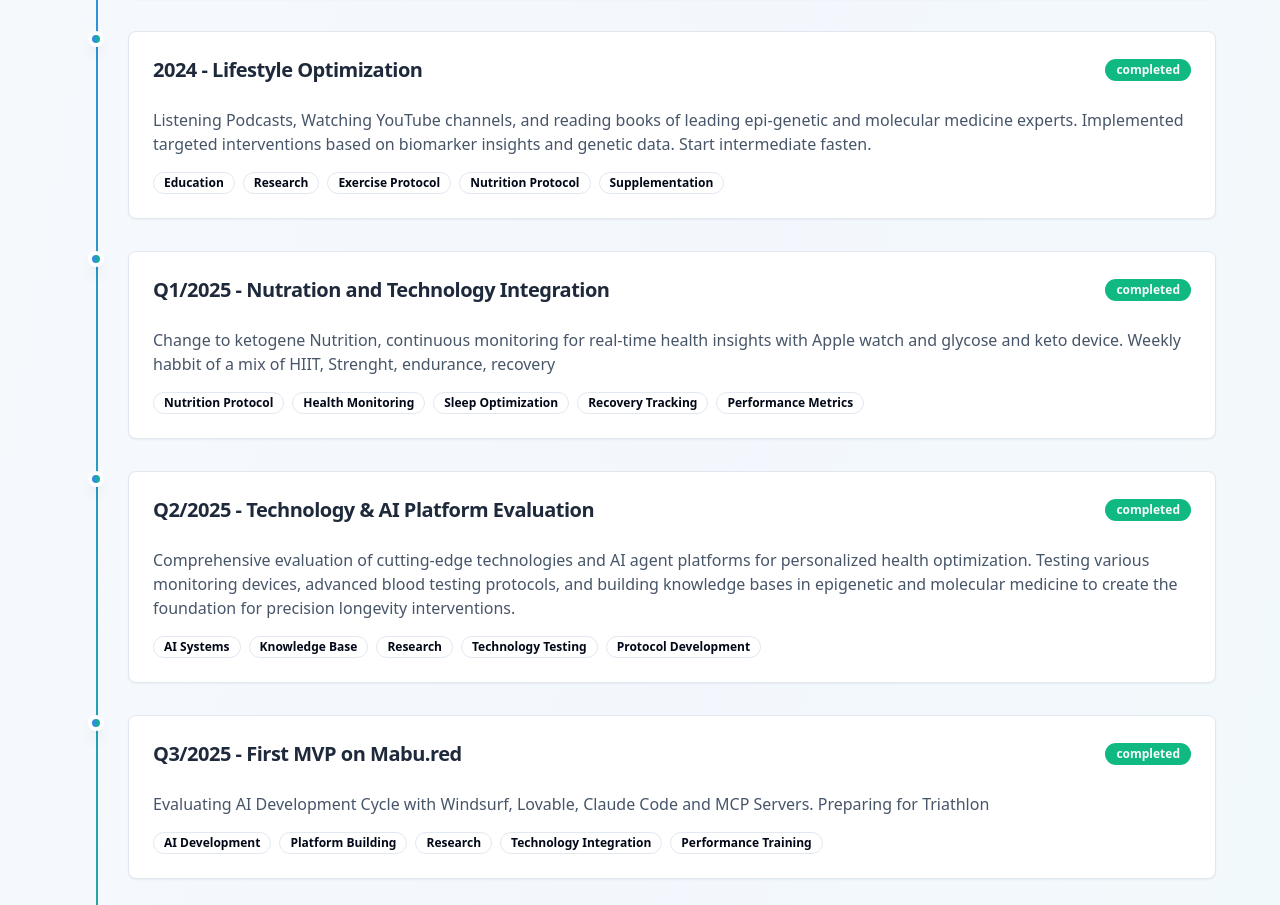
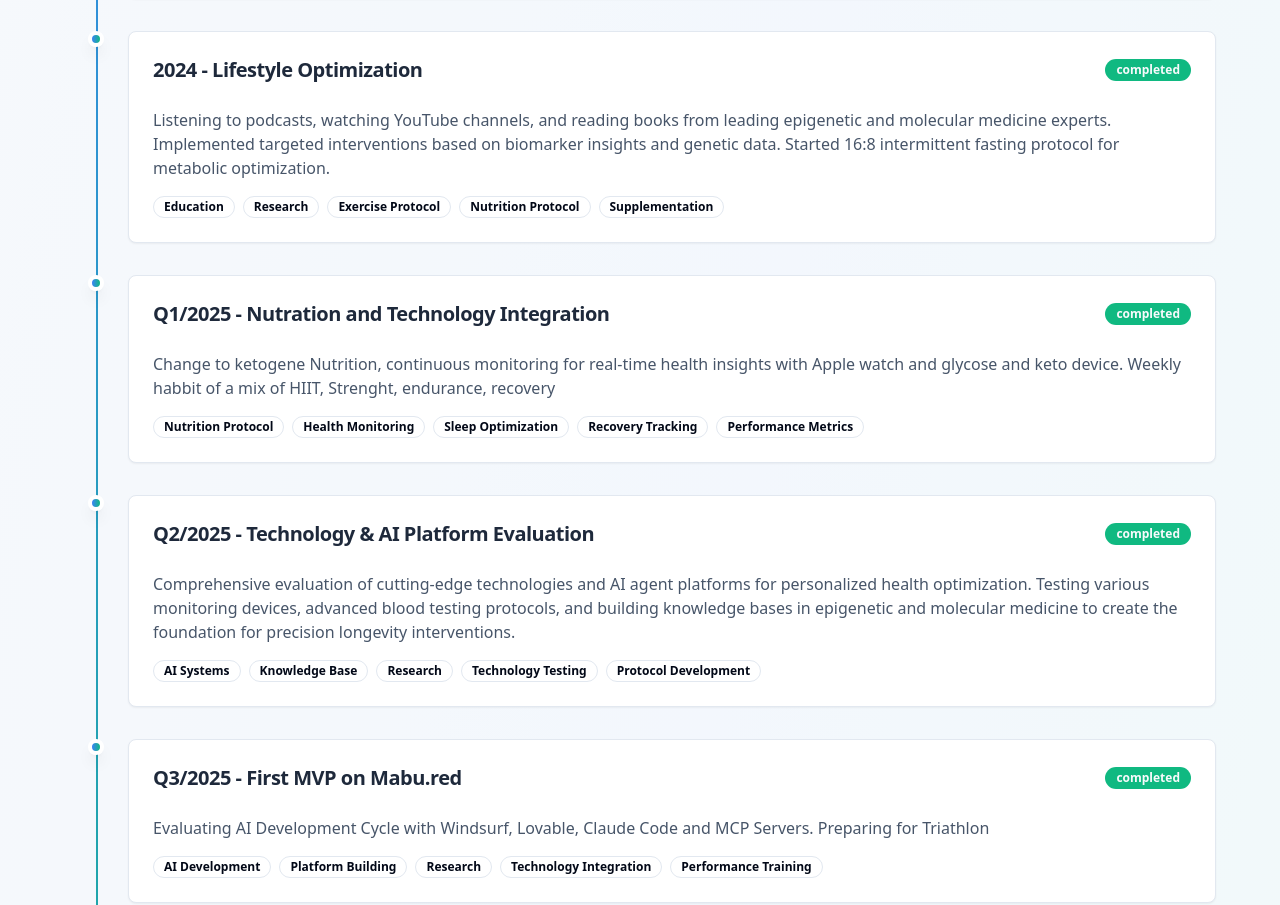
Before and after one commit to longevitycoach/healthspan-navigator-project, a React (Vite) app: page / in a window 1280 px wide. Shown: the part 2453-3358 px from the top of the page. Built offline with nearby package versions, Linux system fonts and the light colour scheme.

Commit message:
Improve "intermediate fasten" text
Improve the text "intermediate fasten" to be more descriptive and contextually relevant within the personal journey timeline.

```diff
--- a/src/components/PersonalJourney.tsx
+++ b/src/components/PersonalJourney.tsx
@@ -31,7 +31,7 @@ const PersonalJourney = () => {
     {
       year: "2024",
       title: "Lifestyle Optimization",
-      description: "Listening Podcasts, Watching YouTube channels, and reading books of leading epi-genetic and molecular medicine experts. Implemented targeted interventions based on biomarker insights and genetic data. Start intermediate fasten.",
+      description: "Listening to podcasts, watching YouTube channels, and reading books from leading epigenetic and molecular medicine experts. Implemented targeted interventions based on biomarker insights and genetic data. Started 16:8 intermittent fasting protocol for metabolic optimization.",
       status: "completed",
       metrics: ["Education", "Research", "Exercise Protocol", "Nutrition Protocol", "Supplementation"]
     },
```
